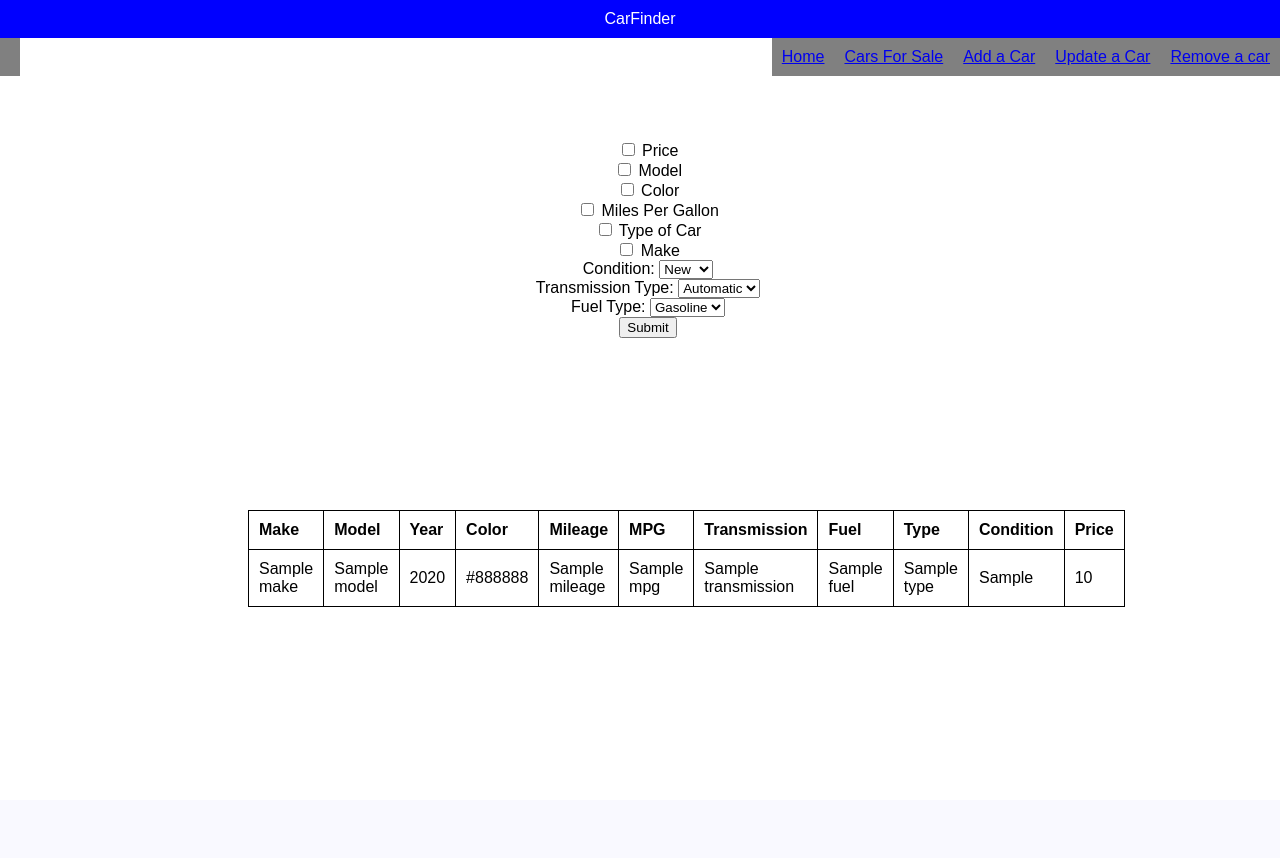
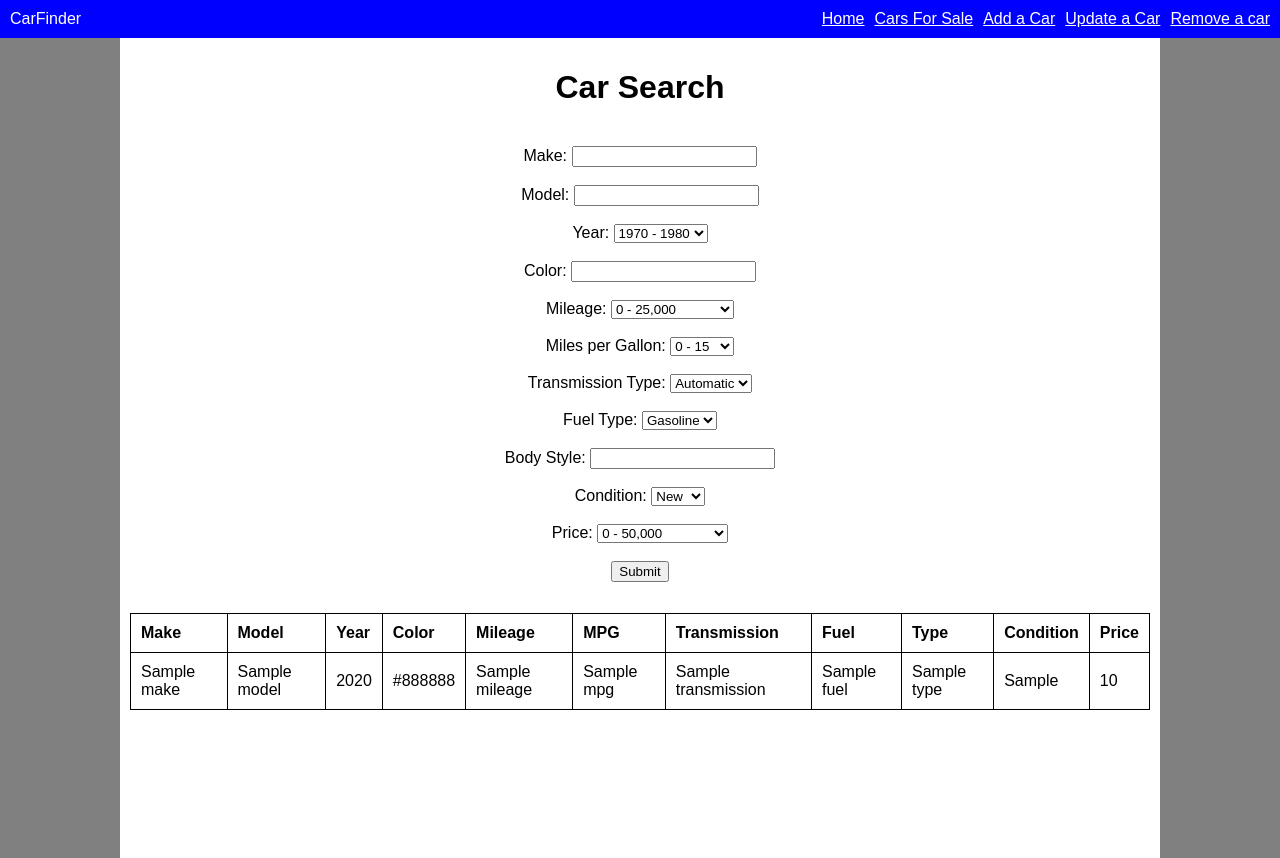
Before and after one commit to Danieltri30/Car-Finder, a Flask app: template templates/homepageEmployee.html in a window 1280 px wide. Before the commit the page ends 607 px from the top, so only its background shows below. Run offline with Flask 3, Linux system fonts and the light colour scheme; the template is opened without the code that fills it: most values are stand-ins (such as "Sample title", 1, 10 or a date in 2020).

Commit message:
Both index.html and homepageEmployee.html display their forms as intended

```diff
--- a/templates/homepageEmployee.html
+++ b/templates/homepageEmployee.html
@@ -18,21 +18,27 @@
     	color: white;
     	padding: 10px;
 		display: flex;
-		justify-content: center;
+		justify-content: space-between;
 		align-items: center;
     }
 
+	.links {
+		display: flex;
+		gap: 10px;
+	}
+
     .side {
-    	flex: 0 0 auto;
+		flex: 0 0 100px;
 		background-color: grey;
 		padding: 10px;
-		flex-direction: column;
+		min-height: 100vh;
 	}
 
 	.middle {
 		flex: 1;
-    	background-color:  white;
+		background-color: white;
 		padding: 10px;
+		min-height: 100vh;
 	}
 
     body {
@@ -41,25 +47,20 @@
     }
 
 	.center{
-    	position: fixed;
 		height: 200px;
-		width: 400px;
+		width: 100%;
 		top: 30%;
 		left: 35%;
-		transform: translate(-50%, -50%);
 		text-align: center;
 	}
 
 	.centerform{
-		width: 100%;
-		left: 50%;
-    	position: fixed;
+		left: 45%;
 		text-align: center;
 	}
 
 	.centertable{
-    	position: fixed;
-		margin-top: 350px;
+		margin-top: 31px;
 		text-align: center;
 	}
 
@@ -80,62 +81,104 @@
 	results {
 		margin-top: 350px;
 	}
+
   </style>
 </head>
 
 <body>
   <div class="container">
-    <div class="top">CarFinder</div>
+		<div class="top">CarFinder
+			<div class="links">
+				<div><a href="/" style="color: white;">Home</a></div>
+				<div><a href = "/carsPosted" style="color: white;">Cars For Sale</a></div>
+				<div><a href = "/addCar" style="color: white;">Add a Car</a></div>
+				<div><a href = "/updateCar" style="color: white;">Update a Car</a></div>
+				<div><a href = "/deleteCar" style="color: white;">Remove a car</a></div>
+			</div>
+		</div>
     <div style="display: flex;">
       	<div class="side"></div>
       	<div class="middle">
 			<div class = "center">
 				<div class = "centerform">
-			<form action = "{{ url_for('homepageEmployee') }}" method = "POST">
-				<input type = "checkbox" id = "price" name = "price" value = "price">
-				<label for = "price">Price </label>
-				<br>
-				<input type = "checkbox" id = "model" name = "model" value = "model">
-				<label for = "model">Model </label>
-				<br>
-				<input type = "checkbox" id = "color" name = "color" value = "color">
-				<label for = "color">Color </label>
-				<br>
-				<input type = "checkbox" id = "miles" name = "miles" value = "miles">
-				<label for = "miles">Miles Per Gallon </label>
-				<br>
-				<input type = "checkbox" id = "type" name = "type" value = "type">
-				<label for = "type"> Type of Car </label>
-				<br>
+					<h1>Car Search</h1>
+					<form id="carForm" action = "{{ url_for('index') }}" method = "POST">
 
-				<input type = "checkbox" id = "manufacturer" name = "manufacturer" value = "manufacturer">
-				<label for = "manufacturer">Make</label>
+					<br>Make:
+					<input type="text" name="make"></br>
+
+					<br>Model:
+					<input type="text" name="model"></br>
+
+					<br>Year:
+					<select name="year" id="year">
+						<option value="1970 1980">1970 - 1980</option>
+						<option value="1980 1990">1980 - 1990</option>
+						<option value="1990 2000">1990 - 2000</option>
+						<option value="2000 2010">2000 - 2010</option>
+						<option value="2010 2020">2010 - 2020</option>
+						<option value="2020+">2020+</option>
+					</select></br>
+
+					<br>Color:
+					<input type="text" name="color"></br>
+
+					<br>Mileage:
+					<select name="mileage" id="mileage">
+						<option value="0 25">0 - 25,000</option>
+						<option value="25 50">25,000 - 50,000</option>
+						<option value="50 75">50,000 - 75,000</option>
+						<option value="75 100">75,000 - 100,000</option>
+						<option value="100+">100,000+</option>
+					</select></br>
+
+					<br>Miles per Gallon:
+					<select name="mpg" id="mpg">
+						<option value="0 15">0 - 15</option>
+						<option value="15 25">15 - 25</option>
+						<option value="25 35">25 - 35</option>
+						<option value="35+">35+</option>
+					</select></br>
 
 					<br>
-				<label for = "condition">Condition:</label>
-					<select name = "condition" id = "condition">
-					<option value = "New">New </option>
-					<option value = "Used">Used</option>
-					</select>
+					<label for="transmission">Transmission Type:</label>
+					<select name="transmission" id="transmission">
+						<option value="Automatic">Automatic</option>
+						<option value="Manual">Manual</option>
+						<option value="Hybrid">Hybrid</option>
+					</select></br>
+
 					<br>
-				<label for = "transmission">Transmission Type:</label>
-					<select name = "transmission" id = "transmission">
-					<option value = "Automatic">Automatic</option>
-					<option value = "Manual">Manual</option>
-					<option value = "Hybrid">Hybrid</option>
-					</select>
+					<label for="fuel">Fuel Type:</label>
+					<select name="fuel" id="fuel">
+						<option value="Gasoline">Gasoline</option>
+						<option value="Diesel">Diesel</option>
+						<option value="Electric">Electric</option>
+						<option value="Hybrid">Hybrid</option>
+					</select></br>
+
+					<br>Body Style:
+					<input type="text" name="type"></br>
+
 					<br>
-				<label for = "fuel"> Fuel Type: </label>
-					<select name = "fuel" id = "fuel">
-					<option value = "Gasoline">Gasoline</option>
-					<option value = "Diesel">Diesel</option>
-					<option value = "Electric">Electric</option>
-					<option value = "Hybrid">Hybrid</option>
-					</select>
+					<label for="condition">Condition:</label>
+					<select name="condition" id="condition">
+						<option value="New">New</option>
+						<option value="Used">Used</option>
+					</select></br>
+
+					<br>Price:
+					<select name="price" id="price">
+						<option value="0 50">0 - 50,000</option>
+						<option value="50 75">50,000 - 75,000</option>
+						<option value="75 100">75,000 - 100,000</option>
+						<option value="100 125">100,000 - 125,000</option>
+						<option value="125+">125,000+</option>
+					</select></br>
+
 					<br>
-
-				<input type = "submit" value = "Submit">
-				<br>
+						<input type="submit" value="Submit">
+					</br>
 					</form>
 				</div>
 				<div class="centertable">
@@ -175,17 +218,8 @@
 					</table>
 				</div>
 			</div>
-
-
 		</div>
-    <div class = "side"><a href="/">Home</a></div>
-    <div class = "side"><a href = "/carsPosted">Cars For Sale</a></div>
-	<div class = "side"><a href = "/addCar">Add a Car</a></div>
-	<div class = "side"><a href = "/updateCar">Update a Car</a></div>
-	<div class = "side"><a href = "/deleteCar">Remove a car</a></div>
-    {% if user_role %}
-    <div class="side"><a href="/logout">Logout</a></div>
-    {% endif %}
+		<div class="side"></div>
 	</div>
 </div>
 </body>
```
Also changed, not shown: templates/index.html (+63 -45 lines). Lines whose indentation alone changed are shown as unchanged.
